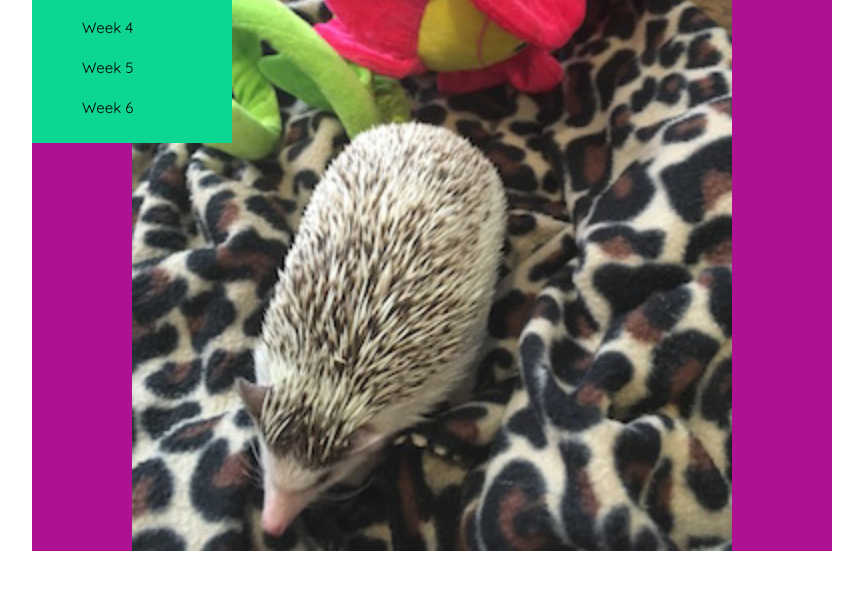
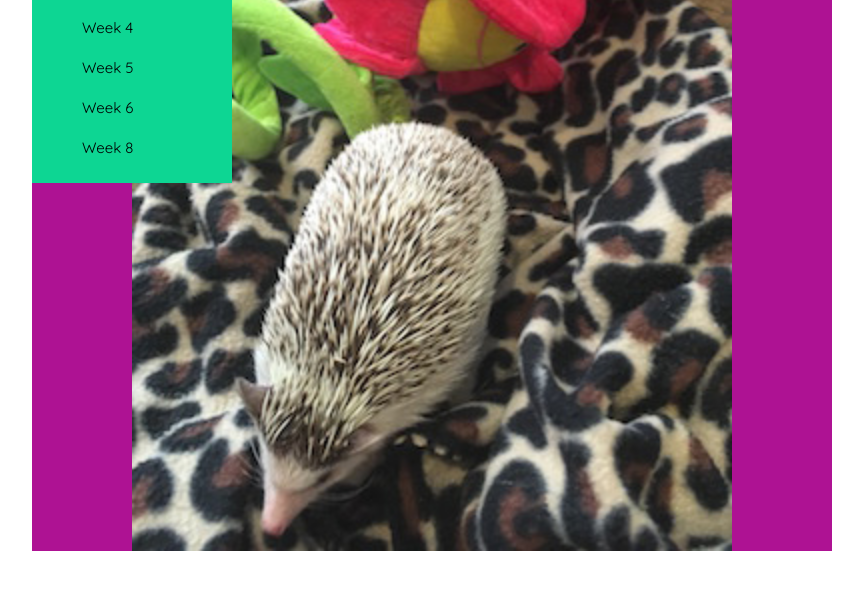
Before and after one commit to JessicaRoses/class-exercise-wdb, a plain HTML site: page index.html in a window 1280 px wide. Shown: the part 203-792 px from the top of the page, without its empty margins (208-1071 px from the left). Drawn offline with nearby package versions, Linux system fonts and the light colour scheme.

Commit message:
added
added

```diff
--- a/index.html
+++ b/index.html
@@ -22,6 +22,7 @@
                 <li><a href="week-04/index.html">Week 4</a></li>
                 <li><a href="week-05/index.html">Week 5</a></li>
                 <li><a href="week-06/index.html">Week 6</a></li>
+                <li><a href="week-08/index.html">Week 8</a></li>
                 </ul>
         </nav>
 
```
